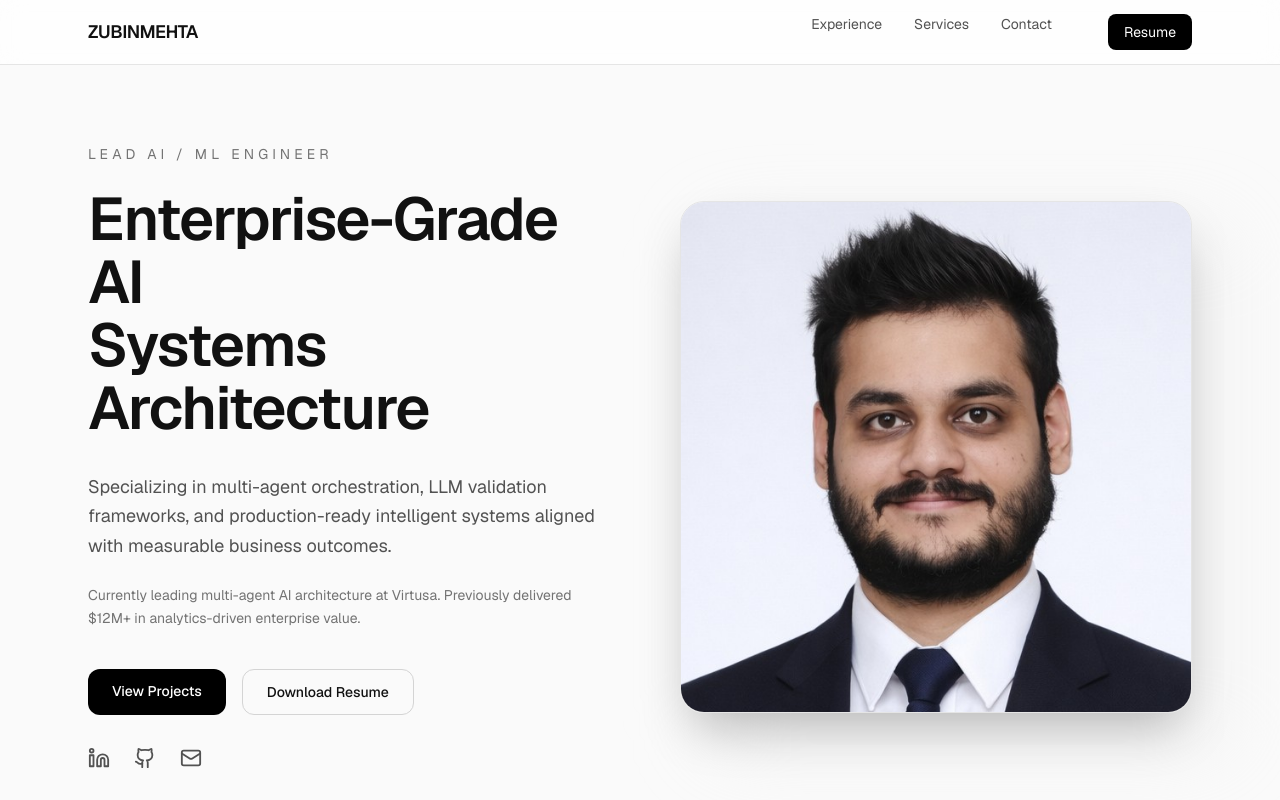
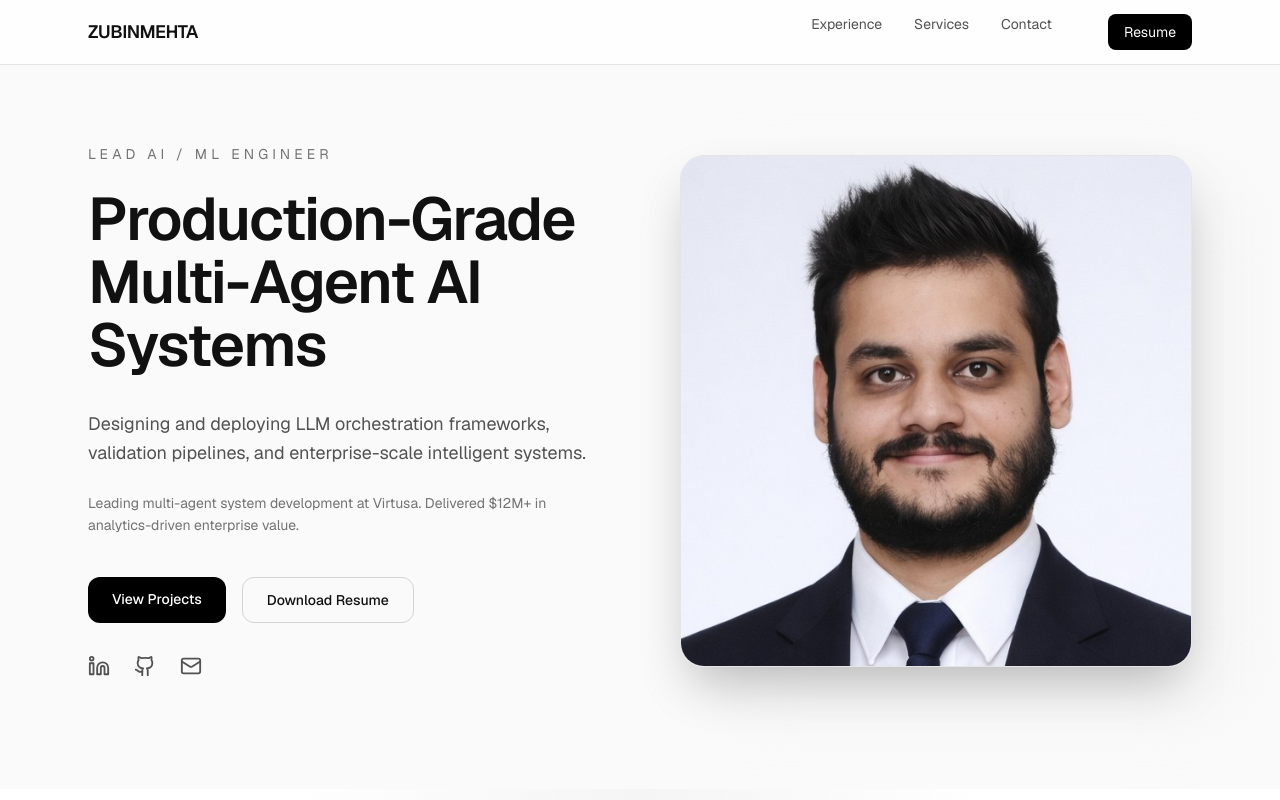
Before and after one commit to ZubinMehta27/nextjs-typescript-ai-native-platform, a Next.js app: page / in a window 1280 px wide. Shown: the top 800 px of the page. Built offline with nearby package versions, Linux system fonts and the light colour scheme.

Commit message:
feat: update Hero component content for clarity and impact

```diff
--- a/components/hero/Hero.tsx
+++ b/components/hero/Hero.tsx
@@ -20,21 +20,19 @@ export default function Hero() {
           </p>
 
           <h1 className="text-5xl md:text-6xl font-semibold tracking-tight leading-[1.05] mb-8">
-            Enterprise-Grade AI
+            Production-Grade
             <br />
-            Systems Architecture
+            Multi-Agent AI Systems
           </h1>
 
           <p className="text-lg text-neutral-600 max-w-xl mb-6 leading-relaxed">
-            Specializing in multi-agent orchestration, LLM validation
-            frameworks, and production-ready intelligent systems
-            aligned with measurable business outcomes.
+            Designing and deploying LLM orchestration frameworks,
+            validation pipelines, and enterprise-scale intelligent systems.
           </p>
 
-          {/* Credibility Micro-Layer */}
           <p className="text-sm text-neutral-500 mb-10 leading-relaxed">
-            Currently leading multi-agent AI architecture at Virtusa.
-            Previously delivered $12M+ in analytics-driven enterprise value.
+            Leading multi-agent system development at Virtusa.
+            Delivered $12M+ in analytics-driven enterprise value.
           </p>
 
           {/* CTA Buttons */}
@@ -78,7 +76,7 @@ export default function Hero() {
             />
           </div>
 
-          {/* Subtle Glow Layer */}
+          {/* Subtle depth layer */}
           <div className="absolute -z-10 top-8 left-8 w-full h-full bg-neutral-200/40 rounded-3xl blur-2xl" />
         </motion.div>
 
```
